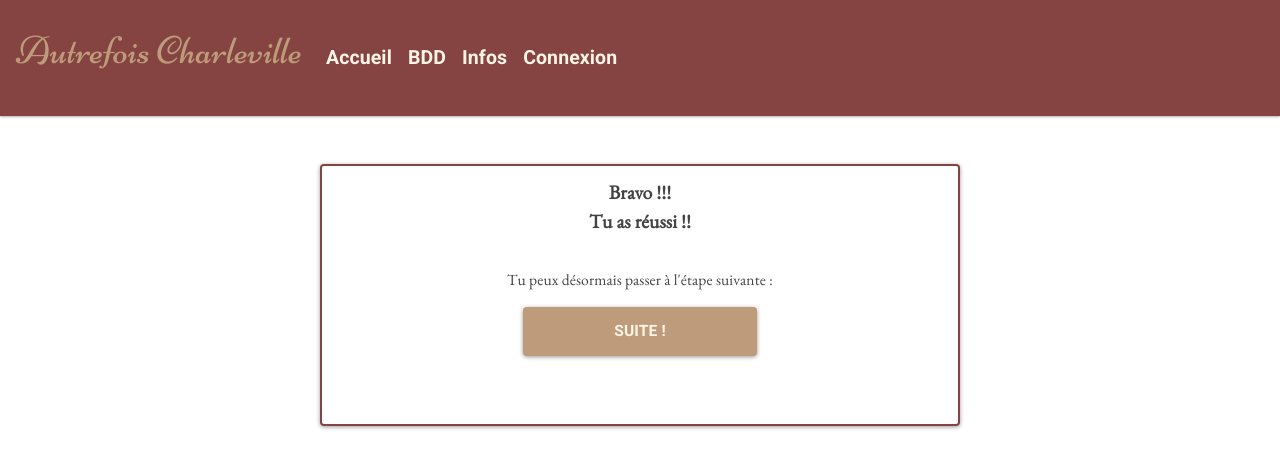
After one commit to ClowClow/Autrefois_Charleville, a PHP site: page /validation2.php in a window 1280 px wide. The commit adds this page. Shown: the top 473 px of the page. Run offline with PHP 8.4, Linux system fonts and the light colour scheme; style sheets or scripts are compiled from the project's sources.

Commit message:
ajout des nouvelles validations etc

```diff
--- /dev/null
+++ b/public/styles/css/check.css
@@ -0,0 +1,18 @@
+@charset "UTF-8";
+@import url("https://fonts.googleapis.com/css?family=EB+Garamond|Niconne&display=swap");
+/* pour validation entre les deux étapes */
+#suite {
+  color: #fff4e6 !important;
+  background-color: #be9b7b !important;
+  width: 15em !important;
+  font-weight: bold !important;
+  font-size: 1.2em !important; }
+
+#suite:hover {
+  background-color: #854442 !important; }
+
+/* pour la page finale */
+#victoire {
+  background-color: #fff !important; }
+
+/*# sourceMappingURL=check.css.map */
--- /dev/null
+++ b/public/styles/sass/check.scss
@@ -0,0 +1,21 @@
+@import "colors";
+@import url('https://fonts.googleapis.com/css?family=EB+Garamond|Niconne&display=swap');
+
+/* pour validation entre les deux étapes */
+
+#suite {
+  color: $wbrown !important;
+  background-color: $lbrown !important;
+  width: 15em !important;
+  font-weight: bold !important;
+  font-size: 1.2em !important;
+}
+
+#suite:hover {
+  background-color: $maroon !important;
+}
+
+/* pour la page finale */
+#victoire {
+  background-color: #fff !important;
+}
--- a/templates/slider.php
+++ b/templates/slider.php
@@ -101,7 +101,7 @@
              data-paddingbottom="[0,0,0,0]"
              data-paddingleft="[0,0,0,0]"
              style="z-index: 6;text-transform:left;border-width:0px;">
-             <img src="img/bluebar.png" alt=""
+             <img src="../public/images/slider/Maroonbar.png" alt=""
              data-ww="['350px','350px','350px','350px']"
              data-hh="['4px','4px','4px','4px']"
              width="350" height="4"
--- a/templates/validation.php
+++ b/templates/validation1.php
@@ -21,10 +21,14 @@
 <!-- FIN NAVBAR -->
 <center>
 <section class="card border-primary m-5" id="presentation" style="max-width: 40rem;">
-  <div class="card-header" id="BGless">Vous avez réussi cette étape !!</div>
+  <div class="card-header" id="BGless">Bravo !!! </br> Tu as réussi !!</div>
   <div class="card-body">
     <p class="card-text">
+      Tu peux désormais passer à l'étape suivante :
     </p>
+    <a href="second.php">
+      <button type="button" class="btn mb-5" id="suite">Suite !</button>
+    </a>
   </div>
 </section>
 </center>
--- /dev/null
+++ b/templates/validation2.php
@@ -0,0 +1,40 @@
+<!DOCTYPE HTML>
+
+<html>
+
+<head>
+  <meta charset="utf-8">
+  <meta http-equiv="X-UA-Compatible" content="IE=edge">
+  <meta name="viewport" content="width=device-width, initial-scale=1">
+
+  <title>Victoire !!</title>
+
+  <link href="../public/styles/css/reset.css" type="text/css" rel="stylesheet"/>
+  <link rel="stylesheet" href="https://bootswatch.com/4/materia/bootstrap.min.css">
+  <link href="../public/styles/css/check.css" type="text/css" rel="stylesheet"/>
+
+</head>
+
+<body>
+<!-- NAVBAR -->
+  <?php include "navbar.php"; ?>
+<!-- FIN NAVBAR -->
+<center>
+<section class="card border-primary m-5" id="presentation" style="max-width: 40rem;">
+  <div class="card-header" id="BGless">Bravo !!! </br> Tu as réussi !!</div>
+  <div class="card-body">
+    <p class="card-text">
+      Tu peux désormais passer à l'étape suivante :
+    </p>
+    <a href="victoire.php">
+      <button type="button" class="btn mb-5" id="suite">Suite !</button>
+    </a>
+  </div>
+</section>
+</center>
+<!-- FOOTER -->
+<?php include "footer.php"; ?>
+<!-- FIN FOOTER -->
+</body>
+
+</html>
```
Also changed, not shown: templates/echec1.php (added, +44 -0 lines), templates/echec2.php (renamed from templates/echec.php, +7 -2 lines), templates/first.php (+5 -4 lines), templates/victoire.php (added, +40 -0 lines), public/images/slider/Maroonbar.png (added), public/images/validation/right.png (added), public/images/validation/wrong.png (added), 1 other file.
